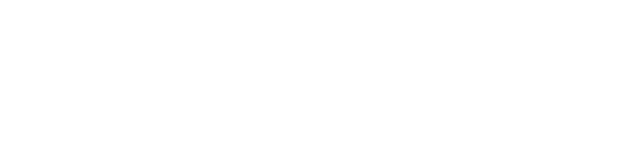
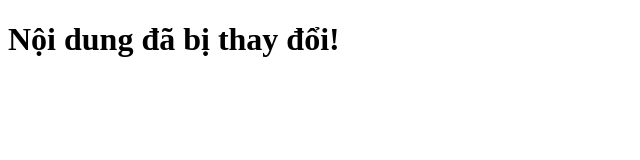
Before and after one commit to Doan-Tran/CT300_Lab1_BT1, a plain HTML site: page index.html in a window 1280 px wide. Shown: the whole page, without its empty margins (0-640 px from the left). Drawn offline with Linux system fonts and the light colour scheme.

Commit message:
add index.html again

```diff
--- a/index.html
+++ b/index.html
@@ -2,9 +2,9 @@
 <html>
     <head>
         <meta charset="UTF-8">
-        <title>Document</title>
+        <title>Tường Đoan</title>
     </head>
     <body>
-
+        <h1>Nội dung đã bị thay đổi!</h1>
     </body>
 </html>
```
